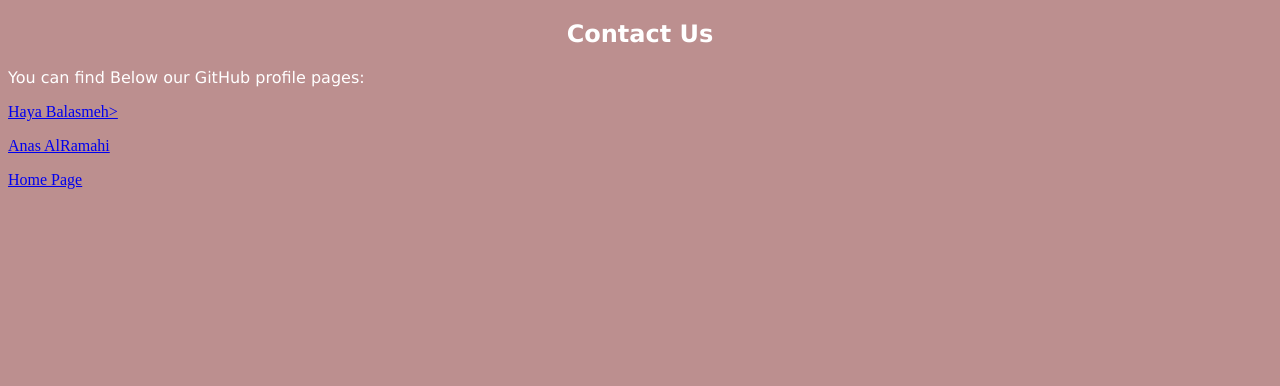
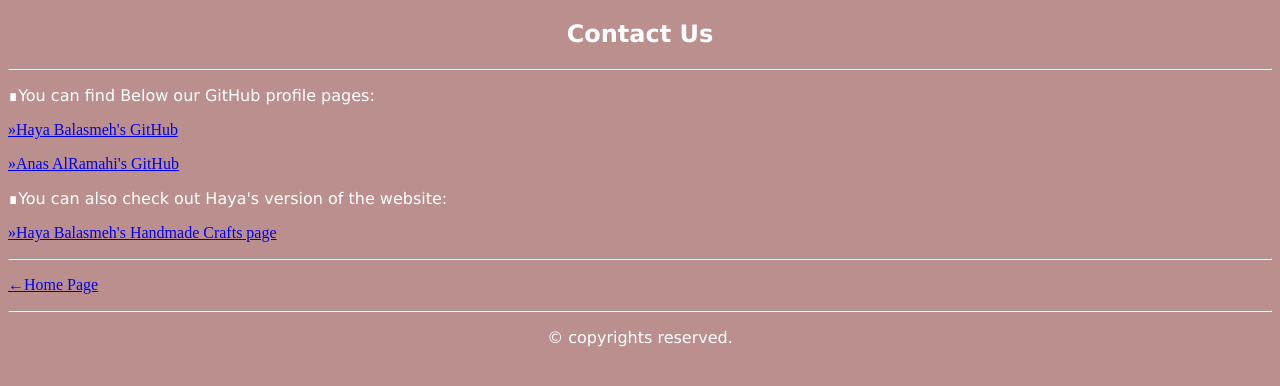
Before and after one commit to AnasAlRamahi/handmade-crafts, a plain HTML site: page contact.html in a window 1280 px wide. Drawn offline with Linux system fonts and the light colour scheme.

Commit message:
add links and changed some inconveniences with the CSS

```diff
--- a/contact.html
+++ b/contact.html
@@ -6,10 +6,16 @@
 <body style="background-color: rosybrown;">
     <main>
         <h2 style="font-family: Verdana;color:white;text-align:center;">Contact Us</h2>
-        <p style="font-family: Verdana;color:white">You can find Below our GitHub profile pages:</p>
-        <p><a href="https://github.com/hayabalasmeh">Haya Balasmeh></a></p>
-            <p><a href="https://github.com/AnasAlRamahi">Anas AlRamahi</a></p>
-            <p ><a href="index.html">Home Page</a></p>
+        <hr>
+        <p style="font-family: Verdana;color:white">&#8718;You can find Below our GitHub profile pages:</p>
+        <p><a href="https://github.com/hayabalasmeh">&#187;Haya Balasmeh's GitHub</a></p>
+            <p><a href="https://github.com/AnasAlRamahi">&#187;Anas AlRamahi's GitHub</a></p>
+            <p style="font-family: Verdana;color:white">&#8718;You can also check out Haya's version of the website:</p>
+            <p><a href="https://hayabalasmeh.github.io/handmade-crafts/">&#187;Haya Balasmeh's Handmade Crafts page</a></p>
+            <hr>
+            <p><a href="index.html">&#8592;Home Page</a></p>
+            <hr>
+            <p style="font-family: Verdana;color:white;text-align:center;">&copy; copyrights reserved.</p>
     </main>
 </body>
 </html>
```
Also changed, not shown: index.html (+1 -1 lines).
